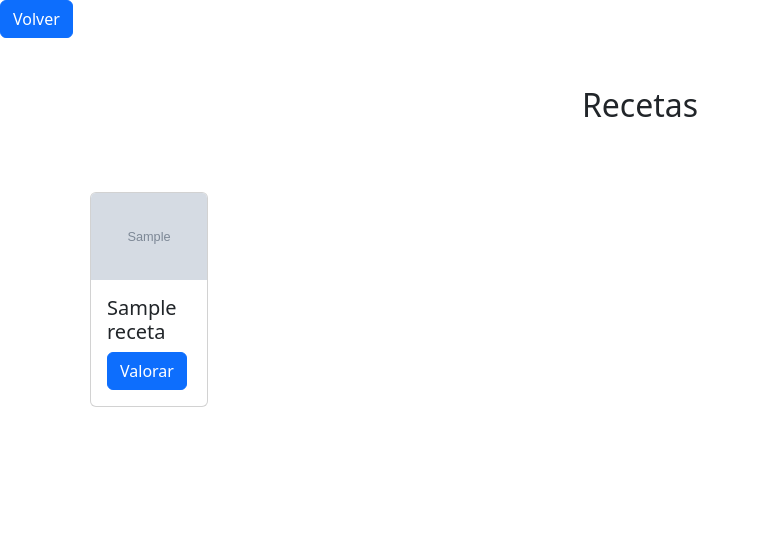
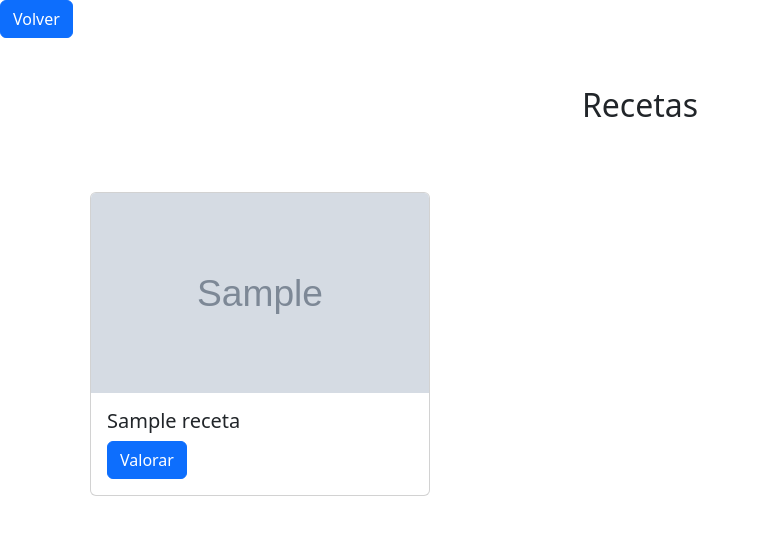
Before and after one commit to tylwerr/bd-tarea-2, a PHP site: page /recetas.php in a window 1280 px wide. Shown: the top 535 px of the page, without its empty margins (0-760 px from the left). Run offline with PHP 8.4, Linux system fonts and the light colour scheme; tables that the repository leaves empty or names only in its code hold one stand-in row (values such as "Sample post"); grey boxes marked "Sample" are stand-in pictures.

Commit message:
agregada carpeta de imagenes, diseño recetas listo

```diff
--- a/PHP/perfil.php
+++ b/PHP/perfil.php
@@ -256,9 +256,9 @@ if ($_SERVER["REQUEST_METHOD"] == "POST") {
                 <div id="editForm" style="display: <?php echo $showEditForm ? 'block' : 'none'; ?>;">
                     <h3 style="font-weight: bold; font-size: 20px; margin-top: 20px;">Editar Nombre de Usuario</h3>
                     <form method="POST" action="perfil.php">
-                        <label for="nuevo_email" style="font-weight; margin-top: 10px;">Nuevo Correo Electrónico:</label>
+                        <label for="nuevo_email" style="font-weight; margin-top: 10px">Nuevo Correo Electrónico:</label>
                         <input type="email" id="nuevo_email" name="nuevo_email" required style="width: 100%; padding: 8px; border: 1px solid #d2d6de; border-radius: 4px; margin-bottom: 15px;">
-                        <label for="nuevo_nombre" style="font-weight; margin-top: 10px;">Nuevo nombre:</label>
+                        <label for="nuevo_nombre" style="font-weight; margin-top: 10px">Nuevo nombre:</label>
                         <input type="text" id="nuevo_nombre" name="nuevo_nombre" required style="width: 100%; padding: 8px; border: 1px solid #d2d6de; border-radius: 4px; margin-bottom: 15px;">
                         <label for="nueva_cantidad_almuerzos" style="font-weight; margin-top: 10px;">Nueva cantidad de almuerzos:</label>
                         <input type="number" id="nueva_cantidad_almuerzos" name="nueva_cantidad_almuerzos" required style="width: 100%; padding: 8px; border: 1px solid #d2d6de; border-radius: 4px; margin-bottom: 15px;">
--- a/PHP/recetas.php
+++ b/PHP/recetas.php
@@ -16,18 +16,16 @@ $stmt = $conn->query($sql);
     <link href="https://cdn.jsdelivr.net/npm/bootstrap@5.3.2/dist/css/bootstrap.min.css" rel="stylesheet" integrity="sha384-T3c6CoIi6uLrA9TneNEoa7RxnatzjcDSCmG1MXxSR1GAsXEV/Dwwykc2MPK8M2HN" crossorigin="anonymous">
 
     <style>
-        .container {
+        .col-md-4 {
             background: rgba(255, 255, 255, 0.8);
             padding: 20px;
             border-radius: 10px;
-            display: inline-block;
         }
 
         .card-img-top {
-            height: 100%;
+            height: 200px;
             object-fit: cover;
         }
-
 
     </style>
 </head>
@@ -35,21 +33,22 @@ $stmt = $conn->query($sql);
 <body>
     <h2 class="text-center my-5">Recetas</h2>
 
-    <?php while ($row = $stmt->fetch(PDO::FETCH_ASSOC)) { ?>
-    <div class="container d-flex gx-5">
-        <div class="row gy-3">
+    <div class="container">
+        <div class="row">
+            <?php while ($row = $stmt->fetch(PDO::FETCH_ASSOC)) { ?>
             <div class="col-md-4">
                 <div class="card">
-                    <img src="<?php echo $row['url_imagen']; ?>" class="card-img-top" alt="<?php echo $row['nombre_receta']; ?>">
+                    <img src="<?php echo $row['url_imagen']; ?>" class="card-img-top img-fluid" alt="<?php echo $row['nombre_receta']; ?>">
                     <div class="card-body">
                         <h5 class="card-title"><?php echo $row['nombre_receta']; ?></h5>
                         <a href="valorar.php?nombre_receta=<?php echo urlencode($row['nombre_receta']);?>" class="btn btn-primary">Valorar</a>
                     </div>
                 </div>
             </div>
+            <?php } ?>
         </div>
     </div>
-    <?php } ?>
+
     <script src="https://cdn.jsdelivr.net/npm/bootstrap@5.3.2/dist/js/bootstrap.bundle.min.js" integrity="sha384-C6RzsynM9kWDrMNeT87bh95OGNyZPhcTNXj1NW7RuBCsyN/o0jlpcV8Qyq46cDfL" crossorigin="anonymous"></script>
 
 </body>
```
Also changed, not shown: IMG/CDMU_Comedor.jpg (renamed from PHP/CDMU_Comedor.jpg).
